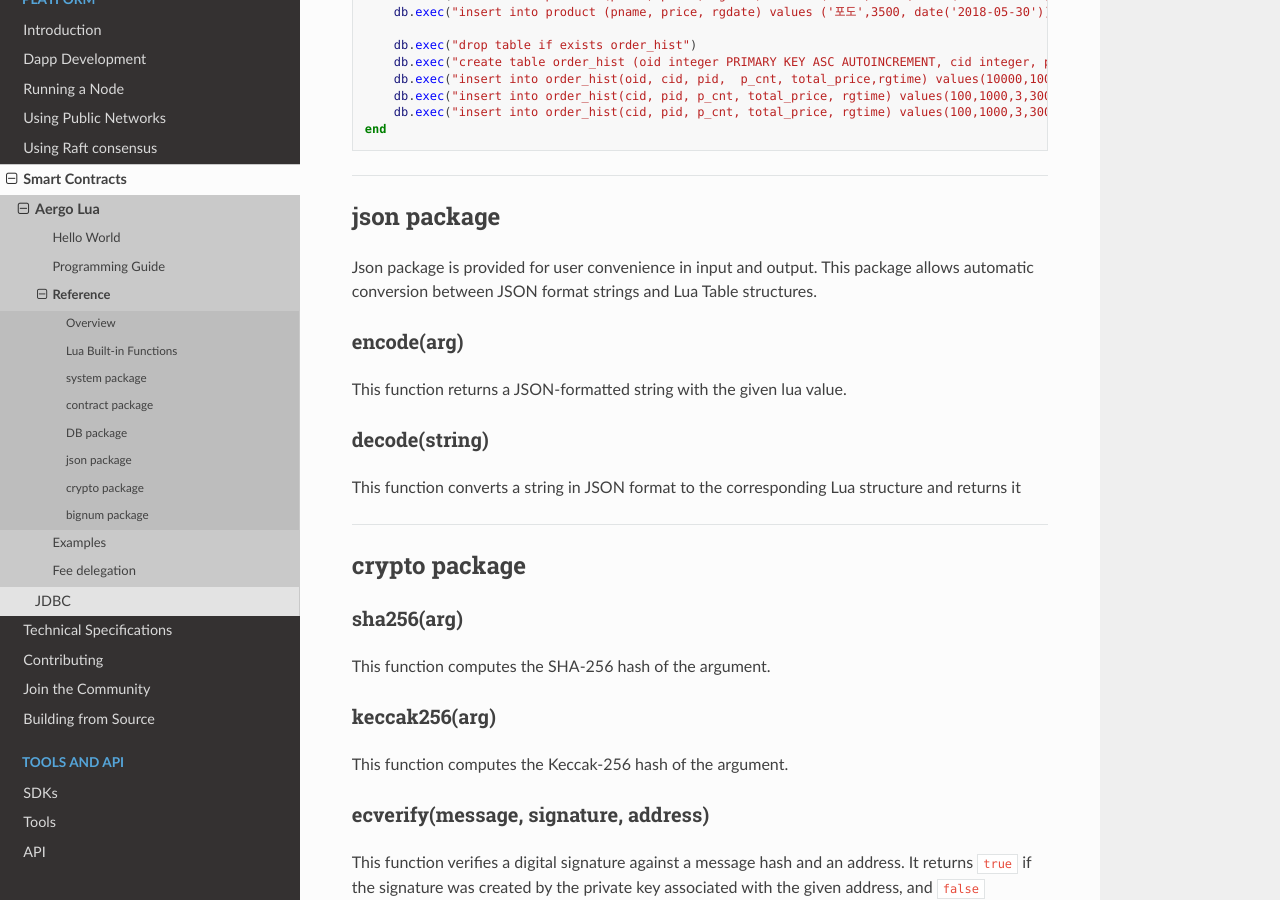
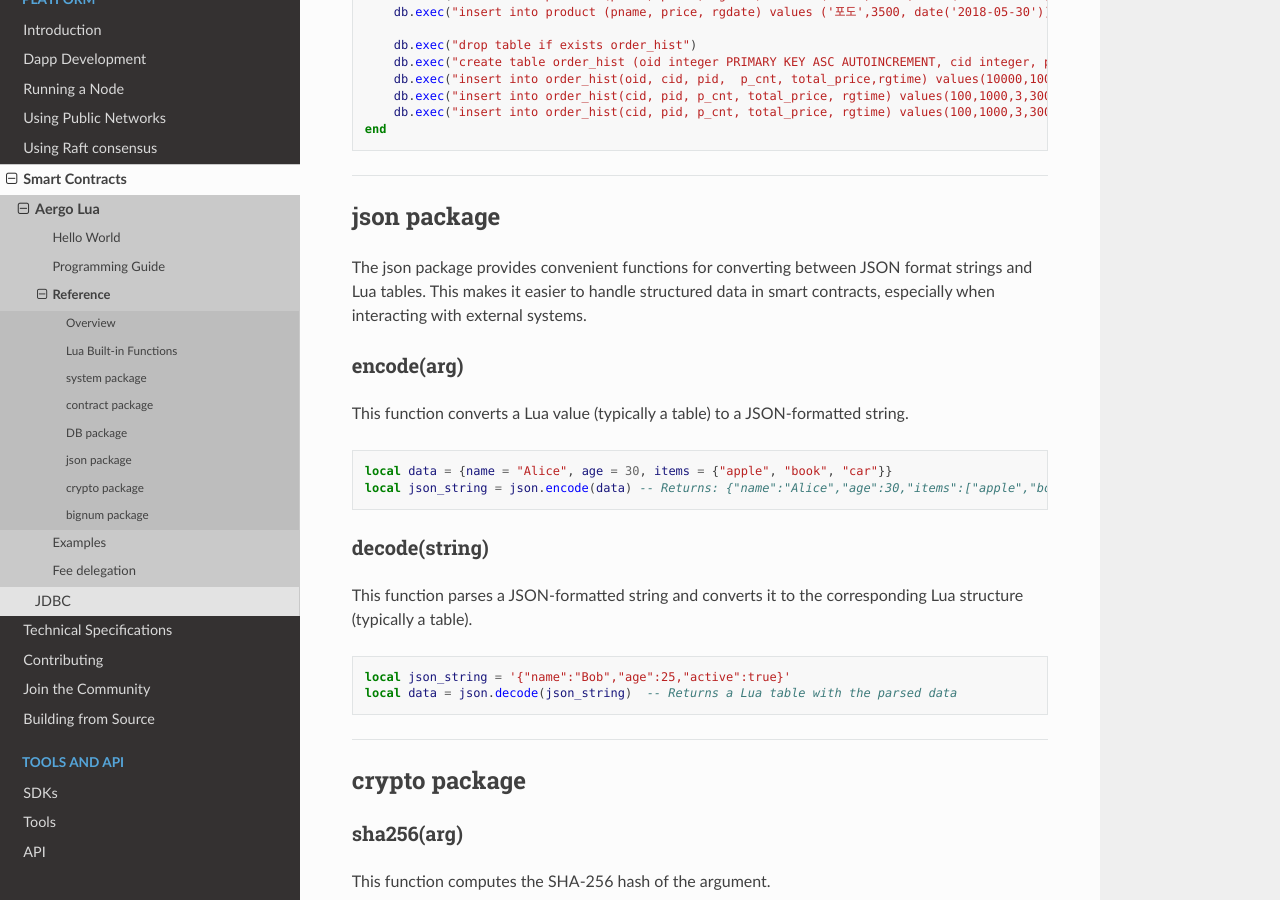
Before and after one commit to aergoio/guide, a Sphinx documentation site: the page built from source/smart-contracts/lua/reference.md, in a window 1280 px wide and 900 px high, scrolled down 11605 px. Built offline with Sphinx 7.4.7 and the Read the Docs theme 3.1.0, drawn with Linux system fonts in a browser that asks for light colours; some of the changed text lies outside the part shown.

Commit message:
many fixes

````diff
--- a/source/smart-contracts/lua/reference.md
+++ b/source/smart-contracts/lua/reference.md
@@ -293,7 +293,7 @@ contract.unstake("1 aergo")
 
 If a smart contract handles simple data types, it's not difficult to implement using only the basic APIs (getItem(), setItem()). However, when dealing with complex data structures, data associations, scope queries, filtering, sorting, and other advanced features, the complexity and size of the data logic increases significantly. This makes it difficult for developers to focus on critical business logic. To solve this problem, Aergo supports SQL. This section details the types and usage of SQL APIs available in smart contracts.
 
-> Note: The db package is currently only available on private networks and publicly on [SQL TestNet](https://sqltestnet.aergoscan.io/).
+> Note: The db package is currently only available on private networks and publicly on [AlphaNet](https://alpha.aergoscan.io/) (test network for private chains)
 
 ### exec(sql)
 This function performs DDL or DML statements
@@ -431,13 +431,23 @@ end
 ---
 
 ## json package
-Json package is provided for user convenience in input and output. This package allows automatic conversion between JSON format strings and Lua Table structures.
+The json package provides convenient functions for converting between JSON format strings and Lua tables. This makes it easier to handle structured data in smart contracts, especially when interacting with external systems.
 
 ### encode(arg)
-This function returns a JSON-formatted string with the given lua value.
+This function converts a Lua value (typically a table) to a JSON-formatted string.
+
+```lua
+local data = {name = "Alice", age = 30, items = {"apple", "book", "car"}}
+local json_string = json.encode(data) -- Returns: {"name":"Alice","age":30,"items":["apple","book","car"]}
+```
 
 ### decode(string)
-This function converts a string in JSON format to the corresponding Lua structure and returns it
+This function parses a JSON-formatted string and converts it to the corresponding Lua structure (typically a table).
+
+```lua
+local json_string = '{"name":"Bob","age":25,"active":true}'
+local data = json.decode(json_string)  -- Returns a Lua table with the parsed data
+```
 
 
 ---
--- a/source/specs/p2p/wireprotocol.rst
+++ b/source/specs/p2p/wireprotocol.rst
@@ -115,10 +115,8 @@ Refer to `Subprotocols <subprotocols.html>`_ for detailed information of each su
 +------------------------+------+------------------------------------------------------------------------------------------------------+
 |NewTxNotice             |  0022|notice of valid tx                                                                                    |
 +------------------------+------+------------------------------------------------------------------------------------------------------+
-|BlockProducedNotice     |  0030|block notice from block producer                                                                      |
+|BlockProducedNotice     |  0030|A block was produced. This notice is created only by BP and sent to other trusted BP or FULL nodes    |
 +------------------------+------+------------------------------------------------------------------------------------------------------+
-|BlockProducedNotice     |  0030|A block is produced. This notice is created only in BP and sent to other trusted BP or FULL nodes.    |
-
 
 List of Response Status
 -----------------------
--- a/source/using-network/connecting.rst
+++ b/source/using-network/connecting.rst
@@ -10,7 +10,7 @@ Use `mainnet-api.aergo.io` and the default port 7845 to connect to a public GRPC
 
     docker run --rm aergo/tools aergocli -H mainnet-api.aergo.io blockchain
 
-A public blockchain explorer is available at `mainnet.aergoscan.io <https://alpha.aergoscan.io>`_.
+A public blockchain explorer is available at `mainnet.aergoscan.io <https://mainnet.aergoscan.io>`_.
 
 Testnet
 -------
@@ -21,7 +21,7 @@ Use `testnet-api.aergo.io` and the default port 7845 to connect to a public GRPC
 
     docker run --rm aergo/tools aergocli -H testnet-api.aergo.io blockchain
 
-A public blockchain explorer is available at `testnet.aergoscan.io <https://alpha.aergoscan.io>`_.
+A public blockchain explorer is available at `testnet.aergoscan.io <https://testnet.aergoscan.io>`_.
 
 Alpha
 -----
````
Also changed, not shown: source/smart-contracts/lua/guide.md (+1 -1 lines).
